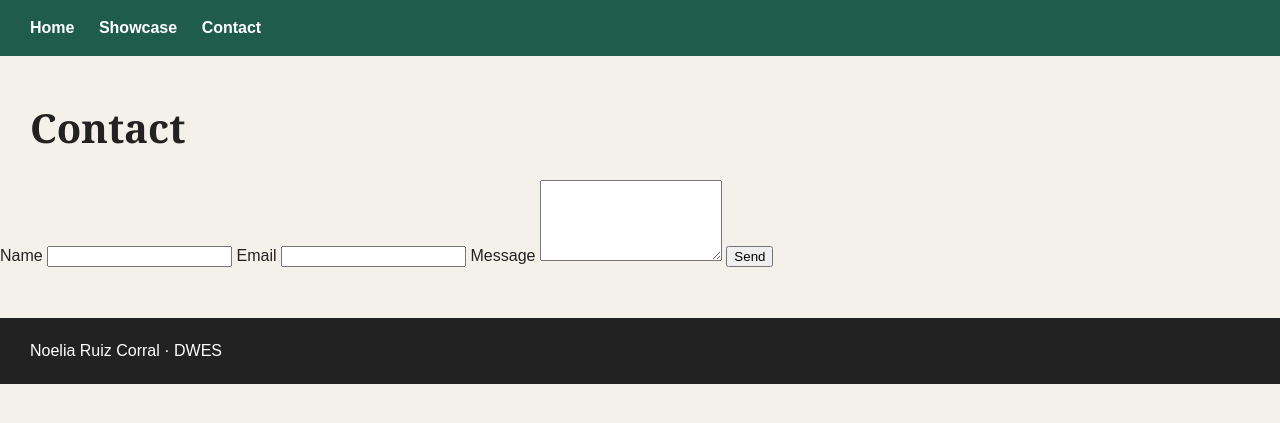
After one commit to noa-rc/DWES, a Django app: page /contacto/ in a window 1280 px wide. The commit adds this page. Shown: the top 423 px of the page. Run offline with Django 5.2, Linux system fonts and the light colour scheme.

Commit message:
Add base template, template inheritance and contact page

```diff
--- a/TFG/TFG/settings.py
+++ b/TFG/TFG/settings.py
@@ -121,8 +121,6 @@ STATICFILES_DIRS = [
     os.path.join(BASE_DIR, 'static')
 ]
 
-# Email
-# https://docs.djangoproject.com/en/6.1/topics/email/#topic-email-configuration
 
 MAILERS = {
     'default': {
--- a/TFG/TFG/urls.py
+++ b/TFG/TFG/urls.py
@@ -24,4 +24,5 @@ urlpatterns = [
     path('admin/', admin.site.urls),
     path('', views.homepage),
     path('showcase/', include('showcase.urls')),
+    path('contacto/', views.contacto),
 ]
--- a/TFG/TFG/views.py
+++ b/TFG/TFG/views.py
@@ -6,3 +6,6 @@ from django.shortcuts import render
 def homepage(request):
     """Render the homepage template (home.html)."""
     return render(request, 'home.html')
+
+def contacto(request):
+    return render(request, 'contacto.html')
--- /dev/null
+++ b/TFG/templates/base.html
@@ -0,0 +1,26 @@
+<!DOCTYPE html>
+{% load static %}
+<html lang="es">
+<head>
+    <meta charset="UTF-8">
+    <meta name="viewport" content="width=device-width, initial-scale=1.0">
+    <link rel="stylesheet" href="{% static 'css/style.css' %}">
+    <script src="{% static 'js/script.js' %}"></script>
+    <title>{% block title %}DWES{% endblock %}</title>
+</head>
+
+<body>
+    <nav>
+        <a href="/">Home</a>
+        <a href="/showcase/">Showcase</a>
+        <a href="/contacto/">Contact</a>
+    </nav>
+
+    {% block content %}
+    {% endblock %}
+
+    <footer>
+        <p>Noelia Ruiz Corral · DWES</p>
+    </footer>
+</body>
+</html>
--- /dev/null
+++ b/TFG/templates/contacto.html
@@ -0,0 +1,22 @@
+{% extends 'base.html' %}
+
+{% block title %}Contact · DWES{% endblock %}
+
+{% block content %}
+    <h1>Contact</h1>
+
+    <form method="post">
+        {% csrf_token %}
+
+        <label for="nombre">Name</label>
+        <input type="text" id="nombre" name="nombre">
+
+        <label for="email">Email</label>
+        <input type="email" id="email" name="email">
+
+        <label for="mensaje">Message</label>
+        <textarea id="mensaje" name="mensaje" rows="5"></textarea>
+
+        <button type="submit">Send</button>
+    </form>
+{% endblock %}
```
Also changed, not shown: TFG/showcase/templates/showcase/showcase.html (+5 -19 lines), TFG/templates/home.html (+6 -19 lines).
